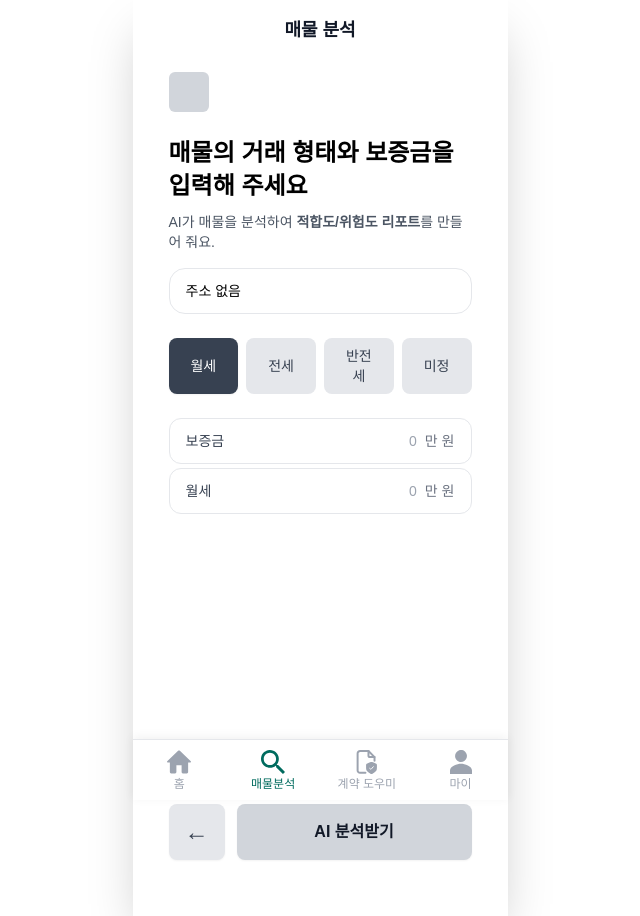
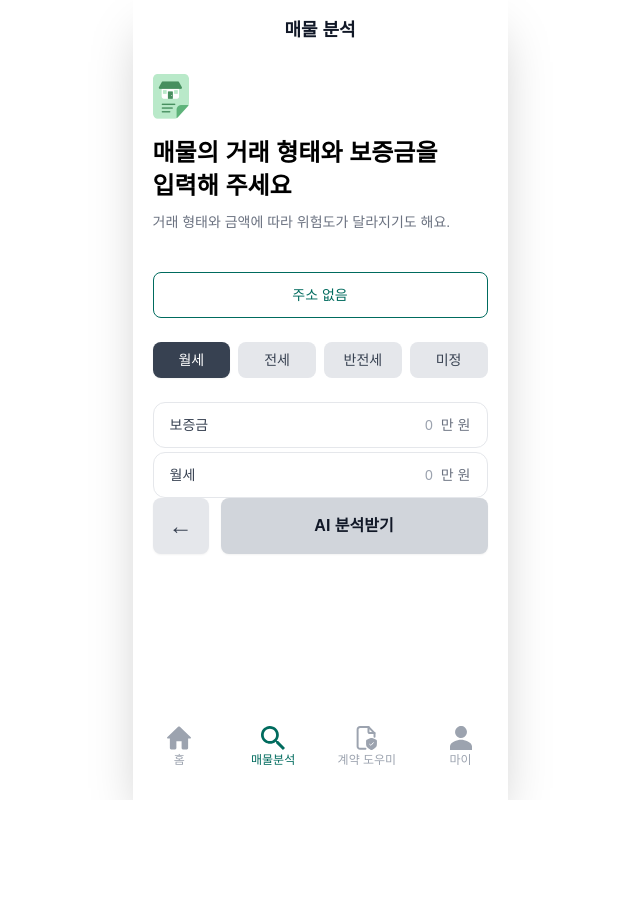
Before and after one commit to kookmin-404BrainNotFound/404BrainNotFound_FE, a React (Vite) app: page /explore/deal in a window 1280 px wide. Shown: the whole page, without its empty margins (320-960 px from the left). After the commit the page ends 800 px from the top, so only its background shows below. Built offline with nearby package versions, Linux system fonts and the light colour scheme.

Commit message:
style: 메인 분석 색 적용 + 하단 네비 바 여백

```diff
--- a/src/components/BottomNav.jsx
+++ b/src/components/BottomNav.jsx
@@ -24,9 +24,8 @@ export default function BottomNav() {
 
   return (
     <nav
-      className="fixed inset-x-0 bottom-0 z-30 border-t bg-white backdrop-blur
-                 supports-[backdrop-filter]:bg-white/70
-                 shadow-[0_-2px_10px_rgba(0,0,0,0.06)] mx-auto w-full sm:w-[375px] "
+      className="fixed inset-x-0 bottom-0 z-30  bg-white
+                  mx-auto w-full sm:w-[375px] h-[84px] "
       style={{ paddingBottom: "env(safe-area-inset-bottom)" }}
     >
       <ul className="mx-auto max-w-md grid grid-cols-4">
@@ -52,71 +51,3 @@ export default function BottomNav() {
     </nav>
   );
 }
-
-// 원래 png였을 때 코드
-// const tabs = [
-//   { to: "/home", label: "홈", image: "/icons/home.png", key: "home" },
-//   {
-//     to: "/explore",
-//     label: "매물분석",
-//     image: "/icons/search.png",
-//     key: "explore",
-//   },
-//   {
-//     to: "/contract",
-//     label: "계약 도우미",
-//     image: "/icons/helper.png",
-//     key: "contract",
-//   },
-//   { to: "/my", label: "마이", image: "/icons/my.png", key: "my" },
-// ];
-
-// export default function BottomNav() {
-//   const { pathname } = useLocation();
-
-//   // 하위 경로까지 활성 처리 규칙
-//   const isActiveByKey = (key) => {
-//     if (key === "my") return pathname.startsWith("/my");
-//     if (key === "explore") return pathname.startsWith("/explore");
-//     if (key === "contract") return pathname.startsWith("/contract");
-//     if (key === "home") return pathname === "/" || pathname.startsWith("/home");
-//     return false;
-//   };
-
-//   return (
-//     // 네비 바 UI
-//     <nav
-//       className="fixed inset-x-0 bottom-0 z-30 border-t bg-green backdrop-blur
-//                  supports-[backdrop-filter]:bg-white/70
-//                  shadow-[0_-2px_10px_rgba(0,0,0,0.06)] mx-auto w-full sm:w-[375px]"
-//       style={{ paddingBottom: "env(safe-area-inset-bottom)" }}
-//     >
-//       {/* // 탭 렌더링 */}
-//       <ul className="mx-auto max-w-md grid grid-cols-4">
-//         {tabs.map((t) => {
-//           const active = isActiveByKey(t.key);
-//           const base =
-//             "flex flex-col items-center justify-center gap-1 py-2.5 text-xs transition";
-//           const textCls = active
-//             ? "text-black"
-//             : "text-gray-400 hover:text-gray-700";
-//           const imgCls = active ? " opacity-100" : "";
-
-//           return (
-//             <li key={t.to}>
-//               <NavLink to={t.to} className={`${base} ${textCls}`}>
-//                 <img
-//                   src={t.image}
-//                   alt={t.label}
-//                   draggable="false"
-//                   className={`w-6 h-6 object-contain transition ${imgCls}`}
-//                 />
-//                 <span className="leading-none">{t.label}</span>
-//               </NavLink>
-//             </li>
-//           );
-//         })}
-//       </ul>
-//     </nav>
-//   );
-// }
--- a/src/pages/explore/DealForm.jsx
+++ b/src/pages/explore/DealForm.jsx
@@ -43,31 +43,31 @@ export default function DealForm() {
 
   return (
     <>
-      <div className="mx-auto max-w-md min-h-screen flex flex-col">
+      <div className="mx-auto max-w-md flex flex-col">
         {/* 상단 패널 */}
-        <section className="bg-white rounded-b-3xl px-4 pt-3 pb-6">
-          <div className="w-10 h-10 rounded-md mb-6 bg-gray-300" />
-          <h1 className="text-2xl font-bold leading-snug">
+        <section className="bg-white rounded-b-3xl pt-3 pb-6">
+          <img
+            src="/icons/minihome.png"
+            alt="미니홈"
+            className="w-9 h-12 rounded-md mb-4"
+          />{" "}
+          <h1 className="text-2xl font-semibold leading-snug">
             매물의 거래 형태와 보증금을
           </h1>
-          <h1 className="text-2xl font-bold leading-snug">입력해 주세요</h1>
-          <p className="text-gray-600 text-sm mt-2.5">
-            AI가 매물을 분석하여{" "}
-            <span className="font-semibold">적합도/위험도 리포트</span>를 만들어
-            줘요.
+          <h1 className="text-2xl font-semibold leading-snug">입력해 주세요</h1>
+          <p className="text-gray-500 font-extralight text-sm mt-2.5">
+            거래 형태와 금액에 따라 위험도가 달라지기도 해요.
           </p>
-
           {/* 주소 표시 (읽기 전용) */}
           <div className="mt-4">
-            <div className="flex items-center w-full rounded-2xl border border-gray-200 px-4 py-3 bg-white/70">
+            <div className="flex items-center w-full rounded-lg border border-green-200 mt-10 px-4 py-3 bg-white/70">
               <input
-                className="w-full text-sm outline-none border-none bg-transparent"
+                className="w-full text-sm text-green-200 text-center outline-none border-none bg-transparent"
                 readOnly
                 value={address || "주소 없음"}
               />
             </div>
           </div>
-
           {/* 거래 형태 토글 */}
           <div className="mt-6 grid grid-cols-4 gap-2">
             {DEAL_TYPES.map((t) => {
@@ -92,7 +92,7 @@ export default function DealForm() {
         </section>
 
         {/* 입력 카드 */}
-        <section className="px-4 ">
+        <section className=" ">
           {/* 보증금 */}
           <div className="flex items-center justify-between rounded-xl border border-gray-200 bg-white px-4 py-3">
             <span className="text-sm text-gray-700">보증금</span>
@@ -133,10 +133,10 @@ export default function DealForm() {
         </section>
 
         <div
-          className="mt-auto p-4"
+          className="mt-auto "
           style={{ paddingBottom: "env(safe-area-inset-bottom)" }}
         >
-          <div className="flex items-center gap-3">
+          <div className="flex mt-auto items-center gap-3">
             <button
               type="button"
               onClick={() => navigate(-1)}
--- a/src/pages/explore/ExploreAddress.jsx
+++ b/src/pages/explore/ExploreAddress.jsx
@@ -26,7 +26,7 @@ export default function ExploreAddress() {
 
   const goNext = () => {
     if (!address) {
-      alert("주소를 먼저 선택해 주세요!");
+      alert("✔️ 주소를 먼저 선택해 주세요. ");
       return;
     }
     navigate("/explore/deal", { state: { address } });
@@ -48,25 +48,32 @@ export default function ExploreAddress() {
       <div className="-mx-5 bg-gray-100 min-h-screen">
         <div className="mx-auto max-w-md min-h-screen flex flex-col">
           <section className="bg-white rounded-lg px-4 -mt-3 pt-3 pb-4 shadow-sm">
-            <div className="w-10 h-10 rounded-md mb-6 bg-gray-300" />
-            <h1 className="text-2xl font-bold">분석받고 싶은 매물의 주소를</h1>
-            <h1 className="text-2xl font-bold">입력해 주세요</h1>
+            <img
+              src="/icons/minihome.png"
+              alt="미니홈"
+              className="w-9 h-12 rounded-md mb-4"
+            />{" "}
+            <h1 className="text-2xl font-semibold">
+              분석받고 싶은 매물의 주소를
+            </h1>
+            <h1 className="text-2xl font-semibold">입력해 주세요</h1>
             <p className="text-gray-500 text-sm mt-2.5">
               AI가 매물을 분석하여{" "}
-              <span className="font-semibold">적합도/위험도 리포트</span>를
-              만들어 줘요.
+              <span className="font-semibold text-green-200">
+                적합도/위험도 리포트
+              </span>
+              를 만들어 줘요.
             </p>
-
             <div className="mt-10">
               <button
                 type="button"
-                className="flex items-center w-full rounded-xl border border-gray-200 px-4 py-3 bg-gray-50 hover:bg-gray-100"
+                className="flex items-center w-full rounded-xl  px-4 py-3 bg-gray-100 hover:bg-gray-100"
                 onClick={() => setIsPopupOpen(true)}
                 aria-label="주소 검색 열기"
               >
                 <input
                   className="w-full text-sm outline-none border-none bg-transparent pointer-events-none"
-                  placeholder="서울시 멋쟁이구 사자동 4"
+                  placeholder="주소는 건물번호 끝까지 입력해 주세요."
                   readOnly
                   value={address}
                 />
@@ -80,20 +87,20 @@ export default function ExploreAddress() {
               AI가 어떻게 분석해 주나요?
             </h2>
             <p className="text-gray-500 text-sm mt-1.5 leading-relaxed">
-              AI가 다음 데이터 분석 데이터를 바탕으로 적합도/위험도 <br></br>
-              점수를 계산하고, 상세 내용을 담은 리포트를 제공해요.
+              AI가 분석 데이터를 바탕으로 점수를 계산하고, 상세 내용을 담은
+              리포트를 제공해요.
             </p>
 
-            <div className="mt-7 mx-4 rounded-xl mb-2 bg-gray-100 p-4 space-y-3.5">
+            <div className="mt-7 mx-4 rounded-xl mb-2  bg-gray-100 p-3 space-y-3">
               {[
                 "전세사기 어쩌고저쩌고 분석",
                 "공공데이터 어쩌고 위험도 확인",
                 "뭐시기뭐시기 정보 위험도 확인",
               ].map((text, idx) => (
-                <div key={idx} className="flex items-start gap-3">
+                <div key={idx} className="flex items-start ">
                   <span
                     aria-hidden
-                    className="mt-1 w-3.5 h-3.5 rounded-full bg-gray-300"
+                    className="mt-1 ml-4 mr-4 w-4 h-4 rounded-full bg-green-200"
                   />
                   <p className="text-gray-700 text-sm">{text}</p>
                 </div>
```
Also changed, not shown: public/icons/minihome.png (added).
